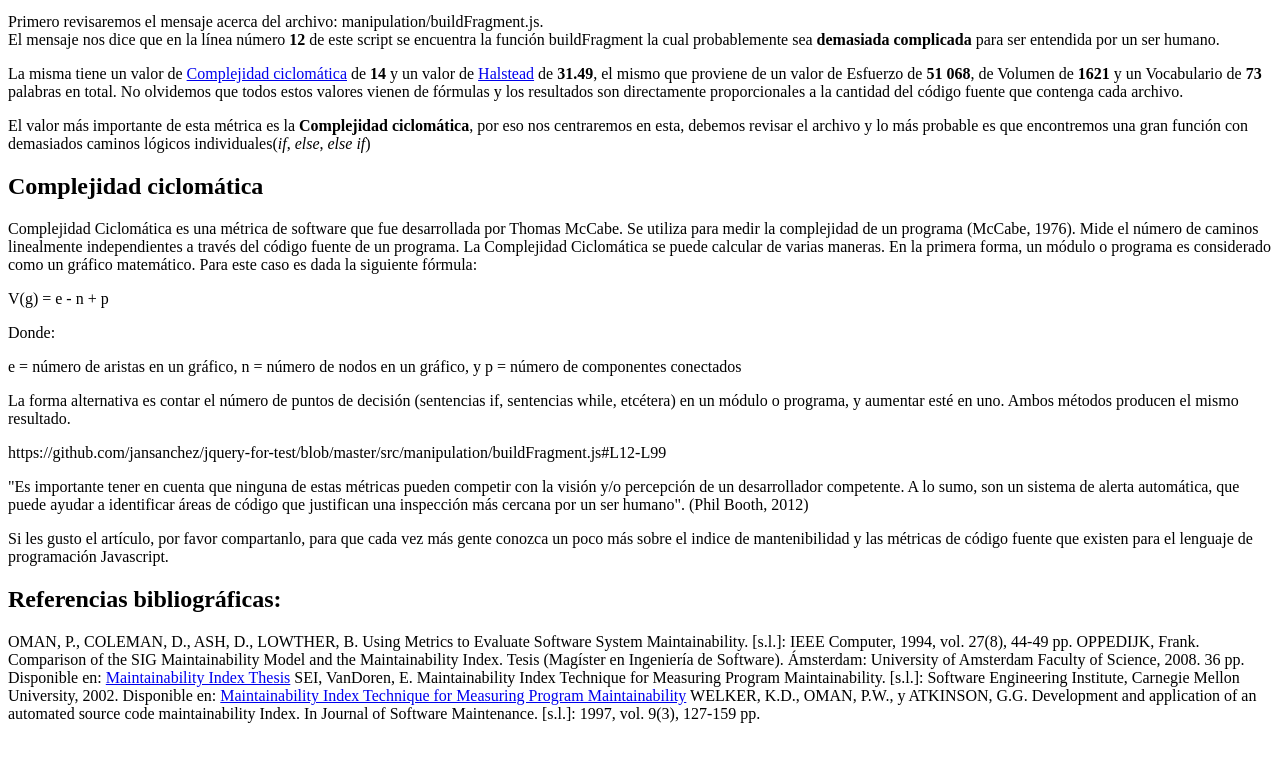
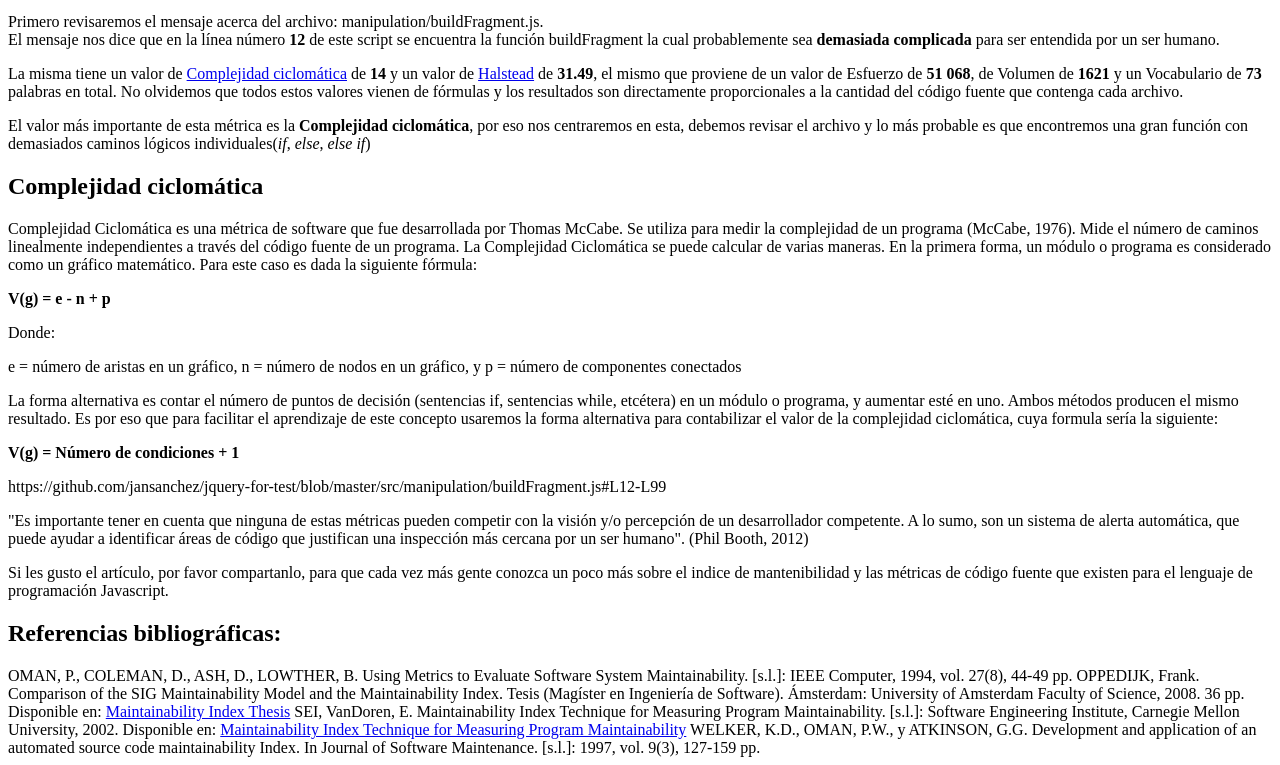
Before and after one commit to jansanchez/maintainability-index, a website: page index.html in a window 1280 px wide. Shown: the part 3037-3802 px from the top of the page. Before the commit the page ends 3768 px from the top, so only its background shows below. Drawn offline with Linux system fonts and the light colour scheme.

Commit message:
wip(post): actualizando articulo

```diff
--- a/index.html
+++ b/index.html
@@ -153,7 +153,7 @@ El mensaje nos dice que en la línea número <b>12</b> de este script se encuent
 </p>
 
 <p>
-V(g) = e - n + p
+<b>V(g) = e - n + p</b>
 </p>
 
 </p>Donde:</p>
@@ -162,7 +162,11 @@ V(g) = e - n + p
 n = número de nodos en un gráfico, y
 p = número de componentes conectados</p>
 
-<p>La forma alternativa es contar el número de puntos de decisión (sentencias if, sentencias while, etcétera) en un módulo o programa, y aumentar esté en uno. Ambos métodos producen el mismo resultado.</p>
+<p>La forma alternativa es contar el número de puntos de decisión (sentencias if, sentencias while, etcétera) en un módulo o programa, y aumentar esté en uno. Ambos métodos producen el mismo resultado. Es por eso que para facilitar el aprendizaje de este concepto usaremos la forma alternativa para contabilizar el valor de la complejidad ciclomática, cuya formula sería la siguiente:</p>
+
+<p>
+<b>V(g) = Número de condiciones + 1</b>
+</p>
 
 
 
```
